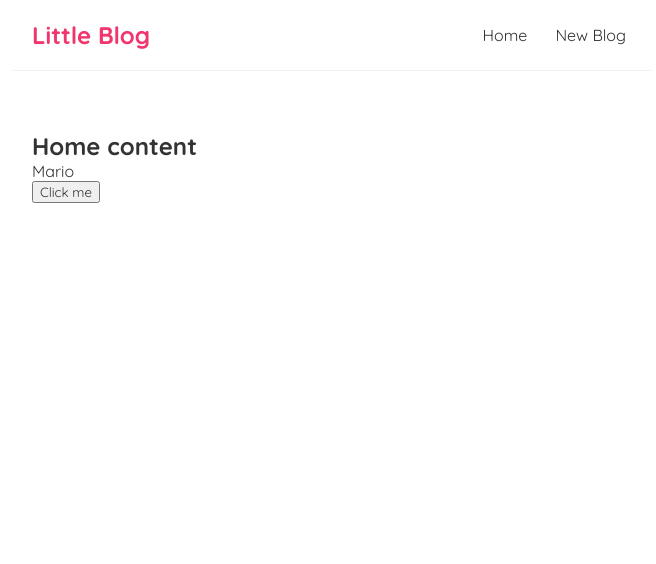
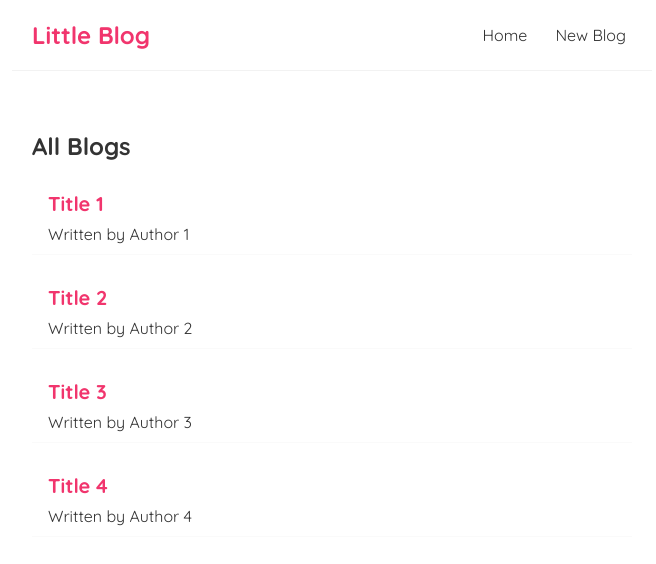
Before and after one commit to ndemeyvan/learn_react_____againnnn, a React (Create React App) app: page / in a window 1280 px wide. Shown: the top 564 px of the page, without its empty margins (308-964 px from the left). Built offline with nearby package versions, Linux system fonts and the light colour scheme.

Commit message:
learn how to use props

```diff
--- /dev/null
+++ b/src/blogList.jsx
@@ -0,0 +1,19 @@
+import React from "react";
+
+const BlogList = ({title,data}) => {
+
+
+  return (
+    <div className="blog-list">
+        <h2>{title}</h2>
+      {data.map((item) => (
+        <div className="blog-preview" key={item.id}>
+          <h2>{item.title}</h2>
+          <p>Written by {item.author}</p>
+        </div>
+      ))}
+    </div>
+  );
+};
+
+export default BlogList;
--- a/src/home.jsx
+++ b/src/home.jsx
@@ -1,27 +1,34 @@
 import React, { useState } from "react";
+import BlogList from "./blogList";
 
 
 const Home = () => {
-    const [name,setName] = useState('Mario');
+  const [blogs, setBlogs] = useState([
+    { title: "Title 1", body: "Body 1", author: "Author 1", id: 1 },
+    { title: "Title 2", body: "Body 2", author: "Author 2", id: 2 },
+    { title: "Title 3", body: "Body 3", author: "Author 3", id: 3 },
+    { title: "Title 4", body: "Body 4", author: "Author 4", id: 4 },
+  ]);
 
-  const handleClick = (name, e) => {
-    setName('Luigi');
-    console.log(`Hello ${name}`);
-    console.log(e.target);
-  };
+// const [name,setName] = useState('Mario');
 
+//   const handleClick = (name, e) => {
+//     setName('Luigi');
+//     console.log(`Hello ${name}`);
+//     console.log(e.target);
+//   };
 
   return (
     <div className="home">
-      <h2>Home content</h2>
-     <p>{name}</p>
+       <BlogList data={blogs} title={'All Blogs'}/>
+      {/* <p>{name}</p>
       <button
         onClick={(e) => {
           handleClick("Ndeme Yvan", e);
         }}
       >
         Click me
-      </button>
+      </button> */}
     </div>
   );
 };
--- a/src/index.css
+++ b/src/index.css
@@ -33,3 +33,18 @@
   margin: 40px auto;
   padding: 20px;
 }
+
+/* blog previews / list */
+.blog-preview {
+  padding: 10px 16px;
+  margin: 20px 0;
+  border-bottom: 1px solid #fafafa;
+}
+.blog-preview:hover {
+  box-shadow: 1px 3px 5px rgba(0,0,0,0.1);
+}
+.blog-preview h2 {
+  font-size: 20px;
+  color: #f1356d;
+  margin-bottom: 8px;
+}
```
